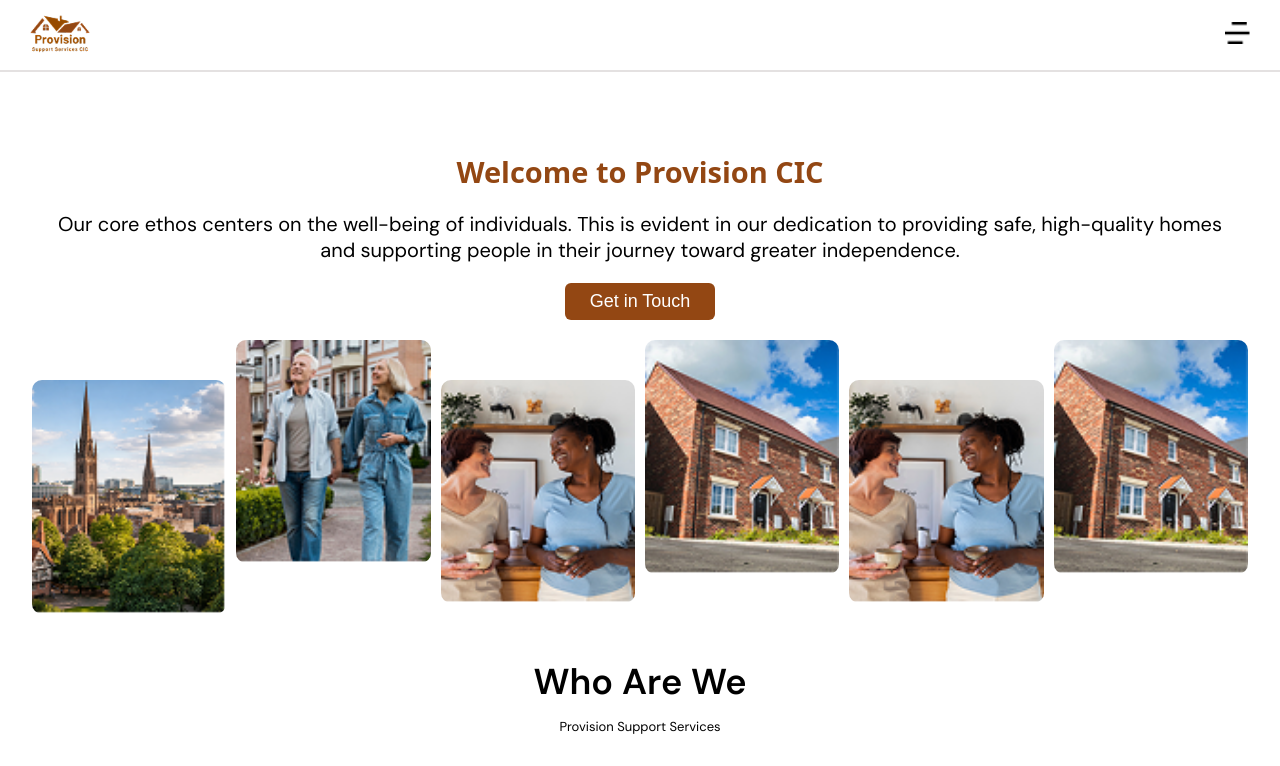
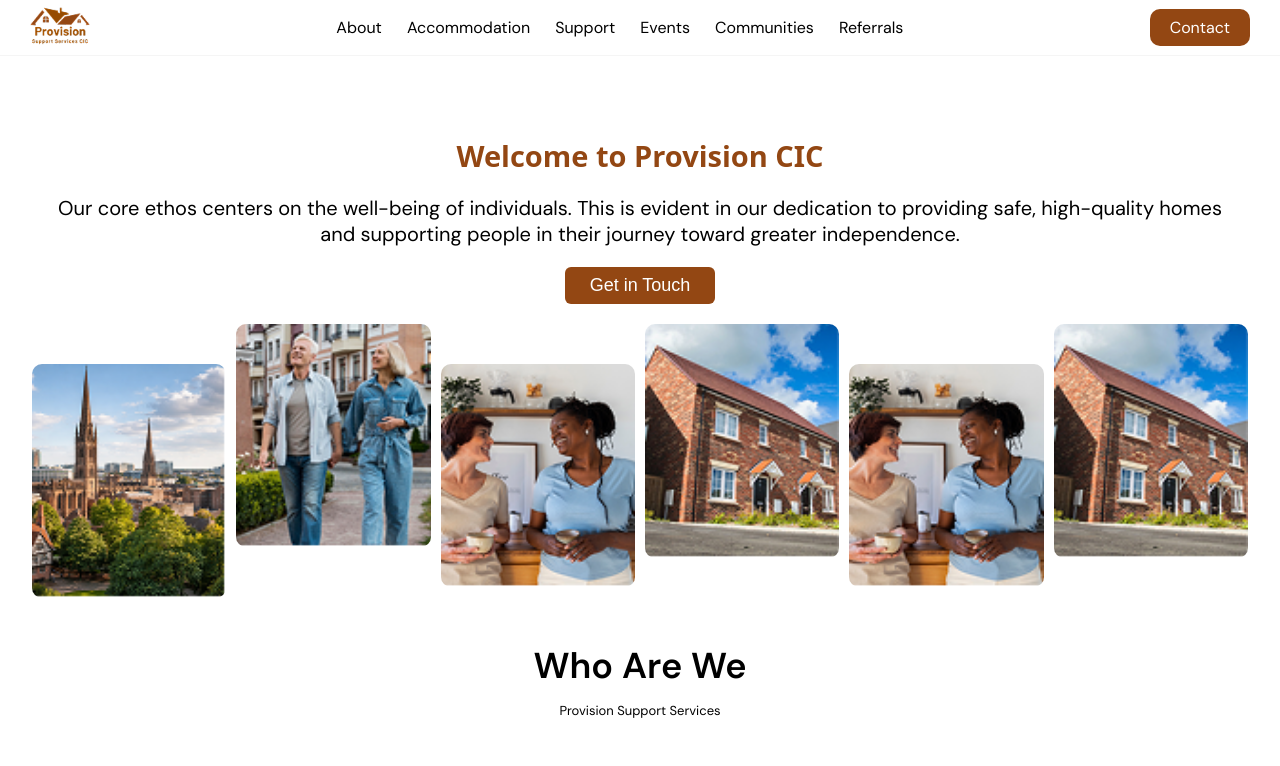
Before and after one commit to Lil-prisca/provision-cic, a React (Vite) app: page / in a window 1280 px wide. Shown: the top 766 px of the page. Built offline with nearby package versions, Linux system fonts and the light colour scheme; a web font is replaced by a local one.

Commit message:
used useeffect logic and current window width to show navbar and sidebar

```diff
--- a/src/pages/Home/Home.jsx
+++ b/src/pages/Home/Home.jsx
@@ -1,4 +1,5 @@
-import React from "react";
+import React, { useState, UseEffect } from "react";
+
 import Header from "../../components/Header";
 import SideBar from "../../components/SideBar";
 import WelcometoProvision from "../../pages/Home/welcometoProvision";
@@ -8,11 +9,25 @@ import Whereweoperate from "../../pages/Home/Whereweoperate";
 import Footer from "../../components/Footer";
 import WhyChooseUs from "../../pages/Home/WhyChooseUs";
 import LatestEvents from "../../pages/Home/LatestEvent";
+import { useEffect } from "react";
+
 const Home = () => {
+  const [width, setWidth] = useState(window.innerWidth);
+  const [isMobile, setIsMobile] = useState(width < 768);
+
+  useEffect(() => {
+    const handleResize = () => {
+      setWidth(window.innerWidth);
+      setIsMobile(window.innerWidth < 768);
+    };
+    window.addEventListener("resize", handleResize);
+    return () => window.removeEventListener("resize", handleResize);
+  }, []);
   return (
     <div>
       {/* <Header /> */}
-      <SideBar />
+      {/* <SideBar /> */}
+      {isMobile ? <SideBar /> : <Header />}
       <WelcometoProvision />
       <Whatarewe />
       <Whatwedo />
--- a/src/styles/header.css
+++ b/src/styles/header.css
@@ -1,3 +1,4 @@
+@import url("https://fonts.googleapis.com/css2?family=DM+Sans:ital,opsz,wght@0,9..40,100..1000;1,9..40,100..1000&display=swap");
 .navbar {
   display: flex;
   justify-content: space-between;
@@ -6,6 +7,7 @@
   height: 7vh;
   width: 100%;
   border-bottom: 1px solid whitesmoke;
+  font-family: "DM Sans", sans-serif;
 }
 
 .logo img {
```
